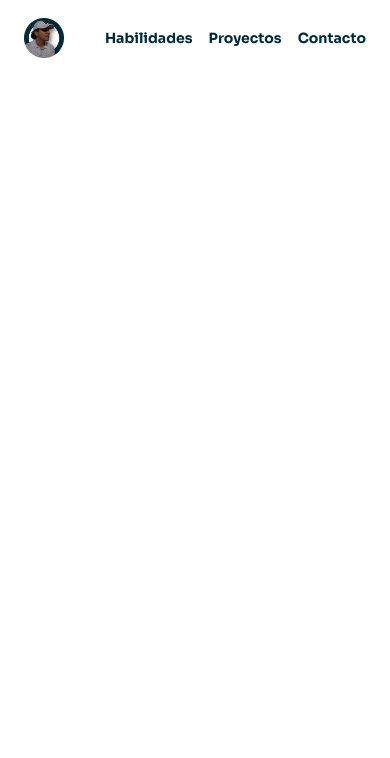
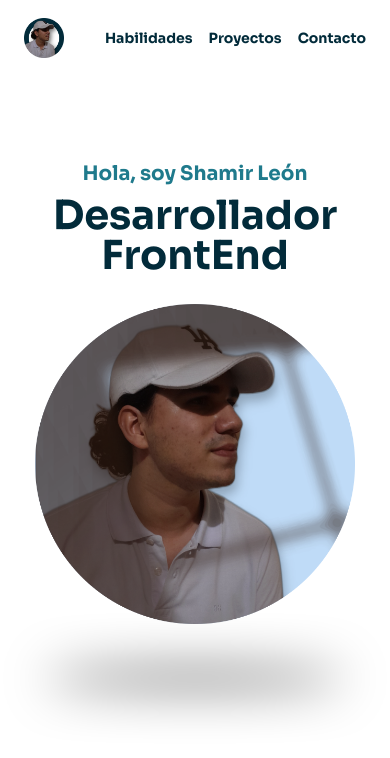
Before and after one commit to ShamirLeon/shamir-leon-portfolio, a React (Vite) app: page / in a window 390 px wide. Shown: the top 758 px of the page. Built offline with nearby package versions, Linux system fonts and the light colour scheme.

Commit message:
Hero - Mobile Design

```diff
--- a/src/App.jsx
+++ b/src/App.jsx
@@ -1,10 +1,12 @@
+import Hero from './components/Hero/Hero';
 import NavBar from './components/navBar/NavBar';
 
 const App = () => {
 	return (
-		<>
+		<div className='relative'>
 			<NavBar />
-		</>
+			<Hero />
+		</div>
 	);
 };
 
--- /dev/null
+++ b/src/components/Hero/Hero.jsx
@@ -0,0 +1,20 @@
+import { HeroSection } from '../../data/data.json';
+import HeroImage from '../../assets/Images/Hero-Image-2.png';
+
+const Hero = params => {
+	return (
+		<section className='flex h-[100vh] flex-col items-center justify-center px-6'>
+			<h1 className='text-center text-xl font-bold text-Accent-Blue'>
+				{HeroSection.greeting}
+			</h1>
+			<h2 className='mt-2 mb-7 text-center text-[40px] font-bold leading-10'>
+				{HeroSection.title}
+			</h2>
+			<picture>
+				<img src={HeroImage} alt='Shamir León' className='w-[320px]' />
+			</picture>
+			<div className='mt-12 h-3 w-[300px] rounded-[50%] bg-Black blur-[25px]'></div>
+		</section>
+	);
+};
+export default Hero;
--- a/src/index.css
+++ b/src/index.css
@@ -6,4 +6,5 @@ h1,
 h2,
 h3 {
 	font-family: 'Sora';
+	color: #022b3a;
 }
```
Also changed, not shown: src/assets/Icons/WavesBotMobile.jsx (+7 -7 lines), src/assets/Icons/WavesTopMobile.jsx (+11 -11 lines).
